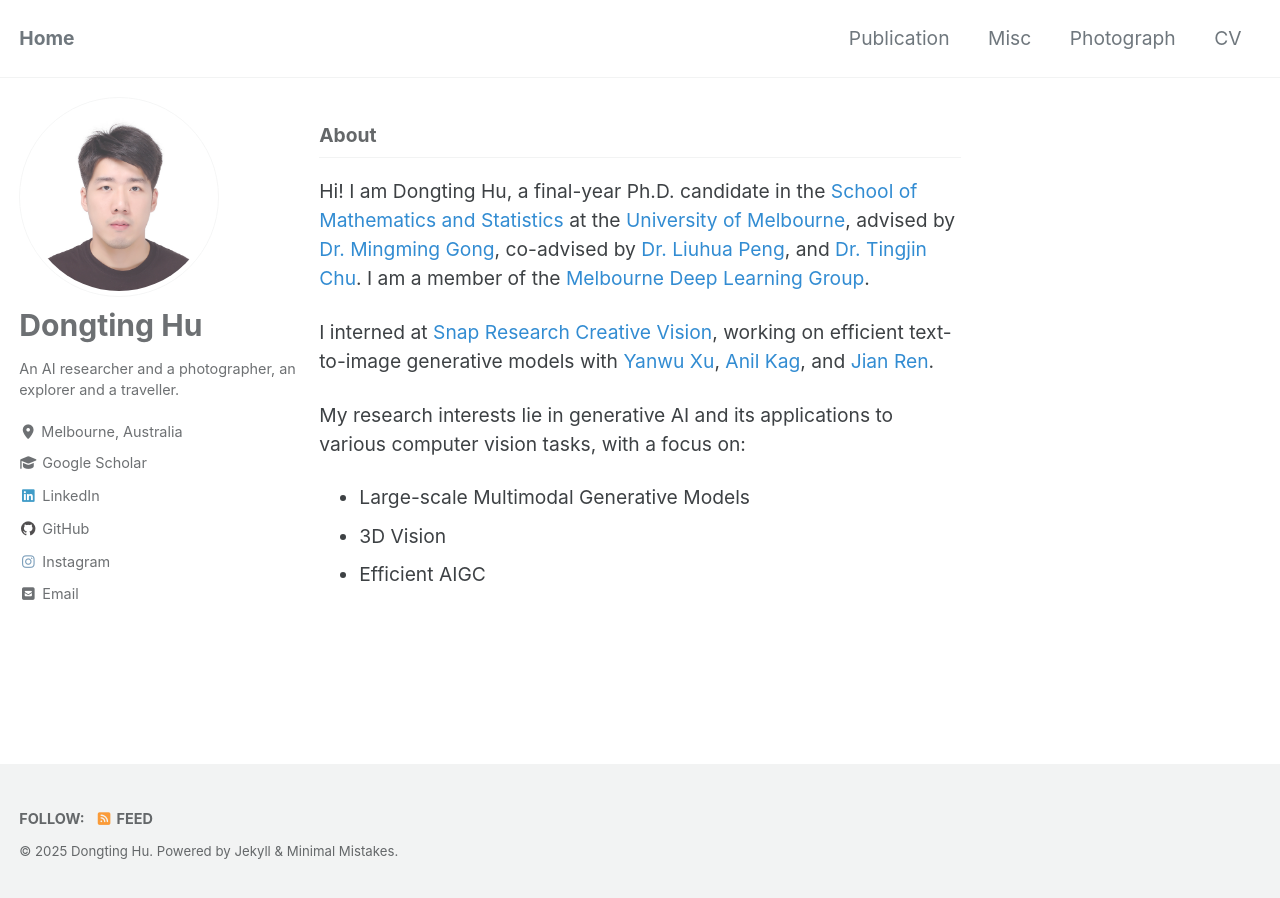
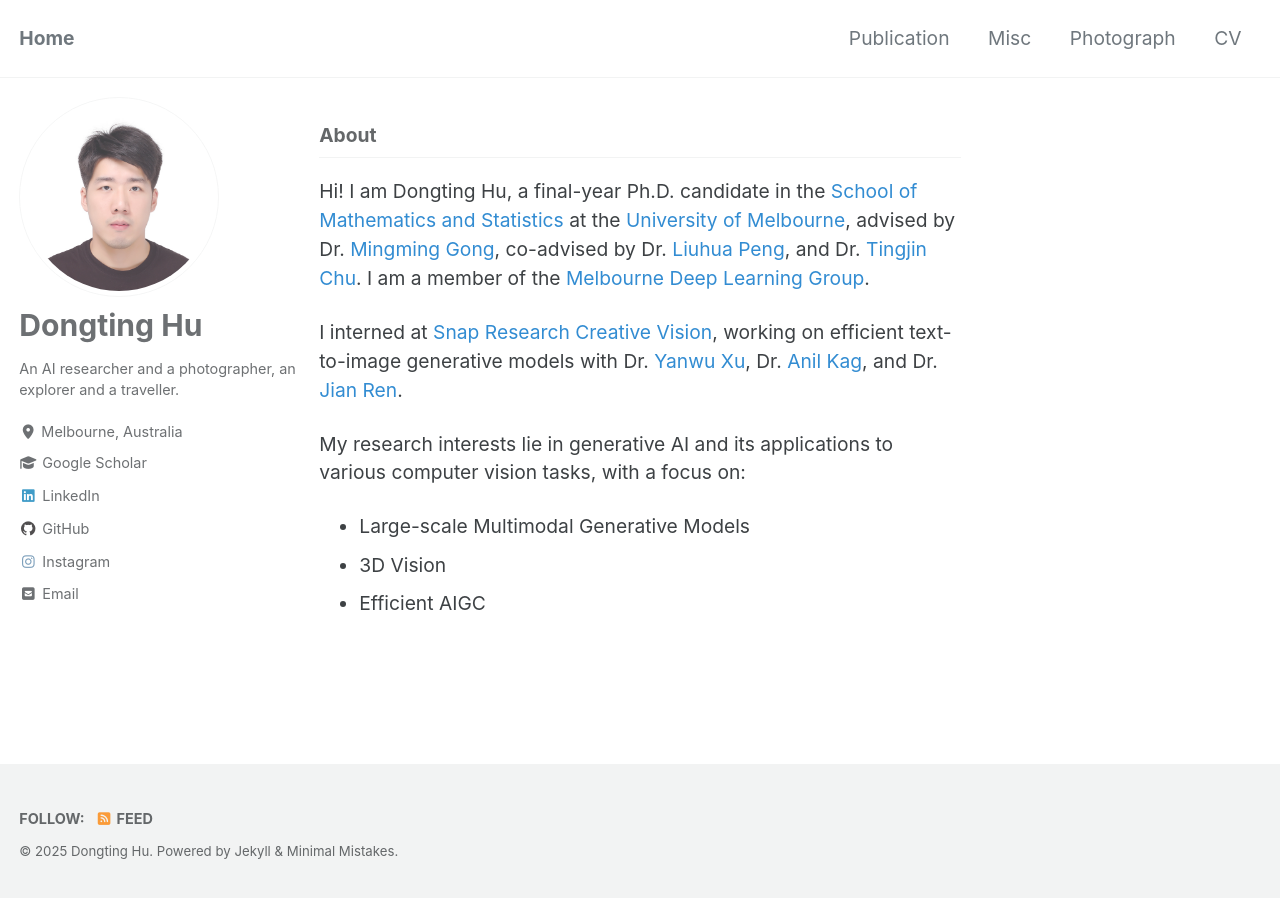
Before and after one commit to timmy11hu/timmy11hu.github.io, a Jekyll site: the page built from index.html, in a window 1280 px wide. Built offline with Jekyll 4.4.1, drawn with Linux system fonts in a browser that asks for light colours; cached includes are drawn as plain includes; the list of posts is cut into pages by our own code.

Commit message:
Update home.html

```diff
--- a/_layouts/home.html
+++ b/_layouts/home.html
@@ -9,9 +9,9 @@ layout: archive
   Hi! I am Dongting Hu, a final-year Ph.D. candidate in the
   <a href="https://ms.unimelb.edu.au/" target="_blank" style="text-decoration: none; color: rgb(50, 140, 210);">School of Mathematics and Statistics</a> at the
   <a href="https://www.unimelb.edu.au/" target="_blank" style="text-decoration: none; color: rgb(50, 140, 210);">University of Melbourne</a>, advised by
-  <a href="https://mingming-gong.github.io/index.html" target="_blank" style="text-decoration: none; color: rgb(50, 140, 210);">Dr. Mingming Gong</a>, co-advised by
-  <a href="https://sites.google.com/view/liuhua-peng/home" target="_blank" style="text-decoration: none; color: rgb(50, 140, 210);">Dr. Liuhua Peng</a>, and
-  <a href="https://findanexpert.unimelb.edu.au/profile/795463-tingjin-chu" target="_blank" style="text-decoration: none; color: rgb(50, 140, 210);">Dr. Tingjin Chu</a>.
+  Dr. <a href="https://mingming-gong.github.io/index.html" target="_blank" style="text-decoration: none; color: rgb(50, 140, 210);">Mingming Gong</a>, co-advised by
+  Dr. <a href="https://sites.google.com/view/liuhua-peng/home" target="_blank" style="text-decoration: none; color: rgb(50, 140, 210);">Liuhua Peng</a>, and
+  Dr. <a href="https://findanexpert.unimelb.edu.au/profile/795463-tingjin-chu" target="_blank" style="text-decoration: none; color: rgb(50, 140, 210);">Tingjin Chu</a>.
   I am a member of the
   <a href="https://mdlg.ai/" target="_blank" style="text-decoration: none; color: rgb(50, 140, 210);">Melbourne Deep Learning Group</a>.
 </p>
@@ -19,9 +19,9 @@ layout: archive
   I interned at
   <a href="https://research.snap.com/team/creative-vision.html" target="_blank" style="text-decoration: none; color: rgb(50, 140, 210);">Snap Research Creative Vision</a>,
   working on efficient text-to-image generative models with
-  <a href="https://xuyanwu.github.io/" target="_blank" style="text-decoration: none; color: rgb(50, 140, 210);">Yanwu Xu</a>,
-  <a href="https://anilkagak2.github.io/" target="_blank" style="text-decoration: none; color: rgb(50, 140, 210);">Anil Kag</a>, and
-  <a href="https://alanspike.github.io/" target="_blank" style="text-decoration: none; color: rgb(50, 140, 210);">Jian Ren</a>.
+  Dr. <a href="https://xuyanwu.github.io/" target="_blank" style="text-decoration: none; color: rgb(50, 140, 210);">Yanwu Xu</a>,
+  Dr. <a href="https://anilkagak2.github.io/" target="_blank" style="text-decoration: none; color: rgb(50, 140, 210);">Anil Kag</a>, and
+  Dr. <a href="https://alanspike.github.io/" target="_blank" style="text-decoration: none; color: rgb(50, 140, 210);">Jian Ren</a>.
   <!-- I received my Master degree from the
   <a href="https://www.unimelb.edu.au/" target="_blank">University of Melbourne</a> and bachelor degree from
   <a href="https://english.dhu.edu.cn/" target="_blank">Donghua University</a>. -->
```
